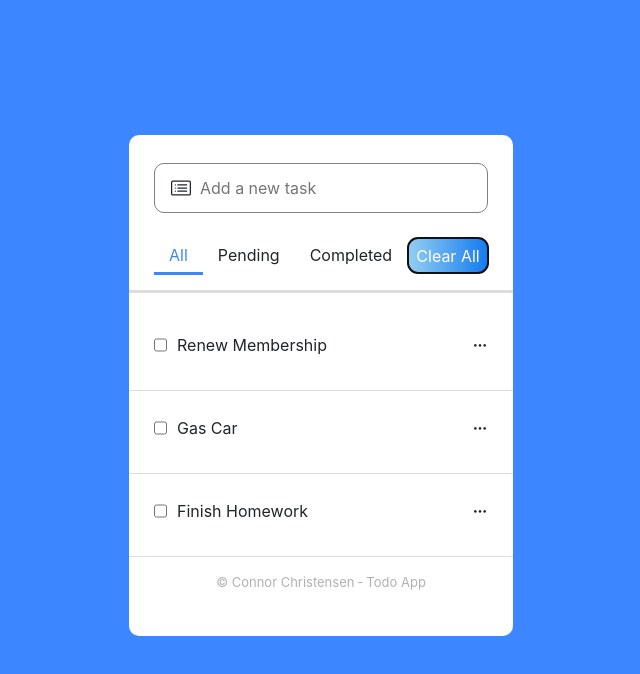
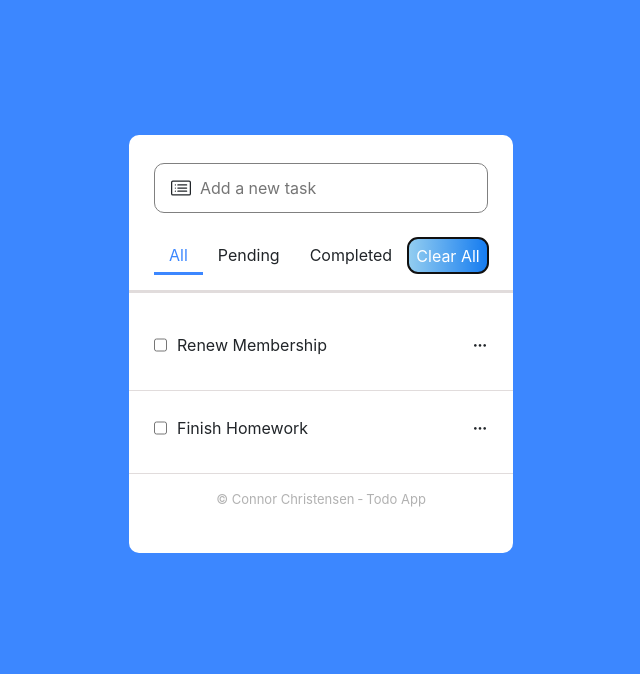
Before and after one commit to ConnorChristensen99/todo-list-updated, a plain HTML site: page index.html in a window 1280 px wide. Both pictures are taken after a click on the button "Clear All". Shown: the whole page, without its empty margins (319-959 px from the left). Drawn offline with nearby package versions, Linux system fonts and the light colour scheme.

Commit message:
Worked quite a bit on the JS for the todo app

```diff
--- a/index.html
+++ b/index.html
@@ -30,45 +30,6 @@
 
 </div>
 <ul class="task-box" id="task-box">
-    <li class="task">
-        <label for="1">
-            <input type="checkbox" id="1">
-            <p class="todo-text">Renew Membership</p>
-        </label>
-        <div class="settings">
-            <i class="uil uil-ellipsis-h"></i>
-            <ul class="task-menu">
-                <li><i class="uil uil-pen"></i>Edit</li>
-                <li><i class="uil uil-trash"></i>Delete</li>
-            </ul>
-        </div>
-    </li>
-    <li class="task">
-        <label for="2">
-            <input type="checkbox" id="2">
-            <p class="todo-text">Gas Car</p>
-        </label>
-        <div class="settings">
-            <i class="uil uil-ellipsis-h"></i>
-            <ul class="task-menu">
-                <li><i class="uil uil-pen"></i>Edit</li>
-                <li><i class="uil uil-trash"></i>Delete</li>
-            </ul>
-        </div>
-    </li>
-    <li class="task">
-        <label for="3">
-            <input type="checkbox" id="3">
-            <p class="todo-text">Finish Homework</p>
-        </label>
-        <div class="settings">
-            <i class="uil uil-ellipsis-h"></i>
-            <ul class="task-menu">
-                <li><i class="uil uil-pen"></i>Edit</li>
-                <li><i class="uil uil-trash"></i>Delete</li>
-            </ul>
-        </div>
-    </li>
 </ul>
 <p class="footer">&copy; Connor Christensen &dash; Todo App</p>
 </div>
--- a/script.js
+++ b/script.js
@@ -1,14 +1,133 @@
+// LIST OF STARTING TODOS
 let todos = [
-
+    {
+      "id": 0,
+      "text": "Renew Membership",
+      "status": "Pending"
+    },
+    {
+        "id": 1,
+        "text": "Gas Car",
+        "status": "Completed"
+      },
+      {
+        "id": 2,
+        "text": "Finish Homework",
+        "status": "Pending"
+      },
 ]
 
+// START CREATING VARIABLES
 let addTodoBar = document.getElementById('input')
 let clrBtn = document.getElementById('clear-btn')
 let todoList = document.getElementById('task-box')
 
+
+
+
+// TAKES USER VALUE AND ADDS A NEW TODO
 addTodoBar.addEventListener('keyup', e => {
     let userTask = addTodoBar.value;
     if(e.key == "Enter" && userTask) {
-        console.log(userTask)
+        todos.push({'id': todos.length, 'text': userTask, 'status': 'Pending'})
+        displayTodos()
     }
+
 })
+
+
+
+//LETS USER DELETE CHECKED TODOS ----- NEEDS WORK STILL
+clrBtn.addEventListener('click', () => {
+    todos.forEach(todo => {
+        if (todo.status == "Completed") {
+            todos.splice(todo.id, 1)
+        }
+    })
+    displayTodos()
+})
+
+
+//DISPLAYS TODOS
+function displayTodos() {
+    {
+        todoList.innerHTML = ""
+        //For each todo
+        todos.forEach(todo => {
+            //Creating items and adding classes / taking text from added todos
+            newTodo = document.createElement("li")
+            newTodo.classList.add('task')
+
+            newLabel = document.createElement('label')
+
+            //Checks to see the status when creating Inputs
+            newInput = document.createElement('input')
+            if (todo.status == "Completed") {
+                newInput.type = "checkbox"
+                newInput.id = todo.id
+                newInput.checked = true
+            } else {
+                newInput.type = "checkbox"
+                newInput.id = todo.id
+            }
+
+        //Checks to see the status when creating Inputs
+            newText = document.createElement('p')
+            if (todo.status == "Completed") {
+                newText.classList.add('todo-text')
+                newText.classList.add('selected')
+                newText.innerText = todo.text
+            } else {
+                newText.classList.add('todo-text')
+                newText.innerText = todo.text
+            }
+
+
+            let newDiv = document.createElement('div')
+            newDiv.classList.add('settings')
+
+            let newI = document.createElement('i')
+            newI.classList.add('uil', 'uil-ellipsis-h')
+
+            let newUL = document.createElement('ul')
+            newUL.classList.add('task-menu')
+
+            let newEdit = document.createElement('li')
+            newEdit.innerText = "Edit"
+
+            let newDelete = document.createElement('li')
+            newDelete.innerText = "Delete"
+
+            let newEditI = document.createElement('i')
+            newEditI.classList.add('uil', 'uil-pen')
+
+            let newDeleteI = document.createElement('i')
+            newDeleteI.classList.add('uil', 'uil-trash')
+
+            //Appending created elements and a little bit of styling
+            newEdit.style = "margin: -5px 0 0 5px;"
+            newDelete.style = "margin: -5px 0 0 5px;"
+            newEditI.append(newEdit)
+            newDeleteI.append(newDelete)
+            newEditI.style = "display: flex; padding-left: 5px;"
+            newDeleteI.style = "display: flex; padding-left: 5px;"
+
+            newUL.append(newEditI, newDeleteI)
+
+            newDiv.append(newI, newUL)
+
+            newLabel.append(newInput, newText)
+
+            newTodo.append(newLabel, newDiv)
+
+            todoList.append(newTodo)
+        })
+
+    }
+}
+
+
+
+
+//Function call to start the display of Todos
+displayTodos()
--- a/style/styles.css
+++ b/style/styles.css
@@ -11,7 +11,7 @@
 /* BODY WRAPPER */
 .body {
     background-color: #3c87ff;
-    overflow: hidden;
+
 }
 .wrapper {
     background-color: white;
```
